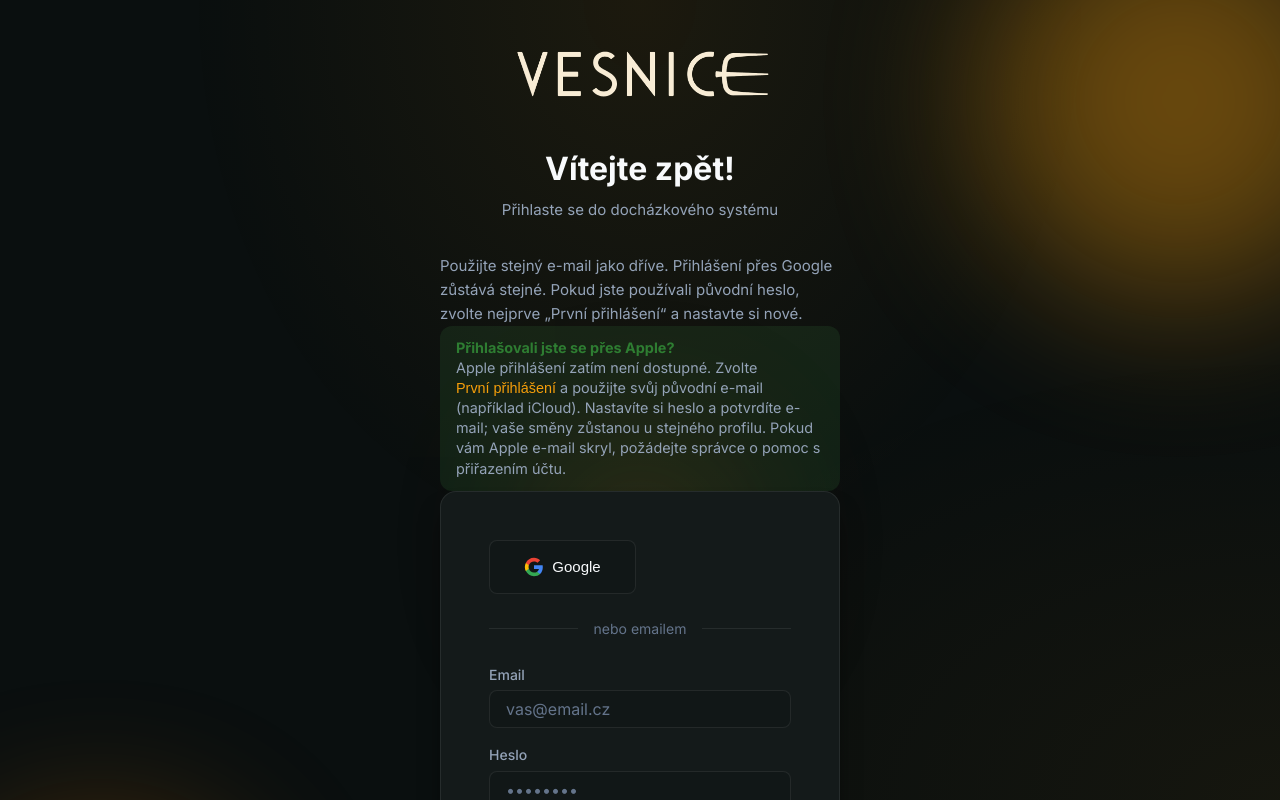
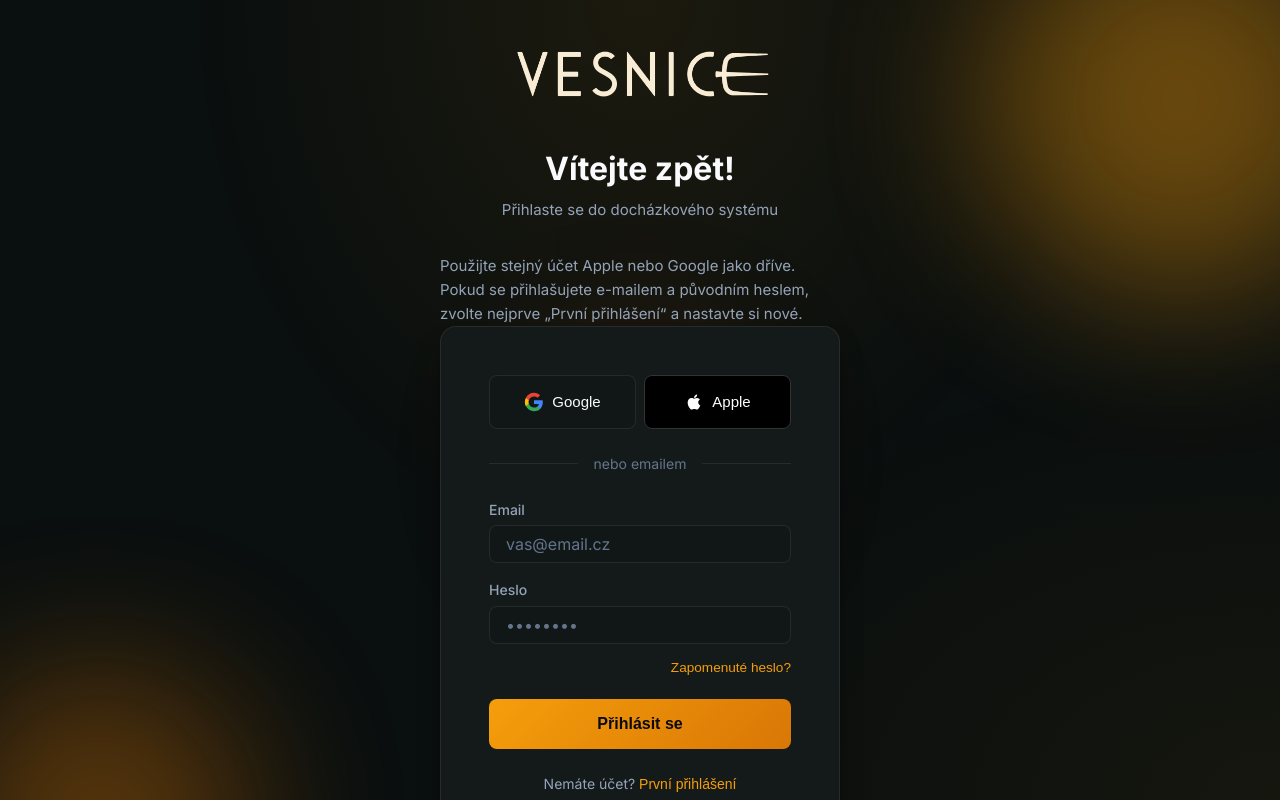
Before and after one commit to SpdVpr/hospoda, a Next.js app: page / in a window 1280 px wide. Shown: the top 800 px of the page. Built offline with nearby package versions, Linux system fonts and the light colour scheme; no server answers.

Commit message:
feat: enable shared Sign in with Apple for attendance

```diff
--- a/src/components/auth/LoginPage.tsx
+++ b/src/components/auth/LoginPage.tsx
@@ -6,8 +6,8 @@ import styles from './LoginPage.module.css';
 
 type AuthMode = 'login' | 'register' | 'reset';
 
-// Apple sign-in needs an Apple Developer account configured in Supabase Auth.
-const APPLE_LOGIN = process.env.NEXT_PUBLIC_APPLE_LOGIN === '1';
+// Both applications use the same Apple Service ID in Supabase. An explicit 0 hides it for maintenance.
+const APPLE_LOGIN = process.env.NEXT_PUBLIC_APPLE_LOGIN !== '0';
 
 /** Supabase Auth error → Czech message. */
 function authMessage(message: string): string {
@@ -129,7 +129,7 @@ export default function LoginPage() {
                     </p>
                 </div>
 
-                {mode === 'login' && <p className={styles.subtitle}>Použijte stejný e-mail jako dříve. Přihlášení přes Google zůstává stejné. Pokud jste používali původní heslo, zvolte nejprve „První přihlášení“ a nastavte si nové.</p>}
+                {mode === 'login' && <p className={styles.subtitle}>Použijte stejný účet Apple nebo Google jako dříve. Pokud se přihlašujete e-mailem a původním heslem, zvolte nejprve „První přihlášení“ a nastavte si nové.</p>}
                 {mode === 'login' && !APPLE_LOGIN && <div className={styles.notice}>
                     <strong>Přihlašovali jste se přes Apple?</strong>
                     <p>Apple přihlášení zatím není dostupné. Zvolte <button type="button" className={styles.toggleBtn} onClick={() => switchMode('register')}>První přihlášení</button> a použijte svůj původní e-mail (například iCloud). Nastavíte si heslo a potvrdíte e-mail; vaše směny zůstanou u stejného profilu. Pokud vám Apple e-mail skryl, požádejte správce o pomoc s přiřazením účtu.</p>
```
Also changed, not shown: 1 other file (tests, documents, lock files or other folders).
